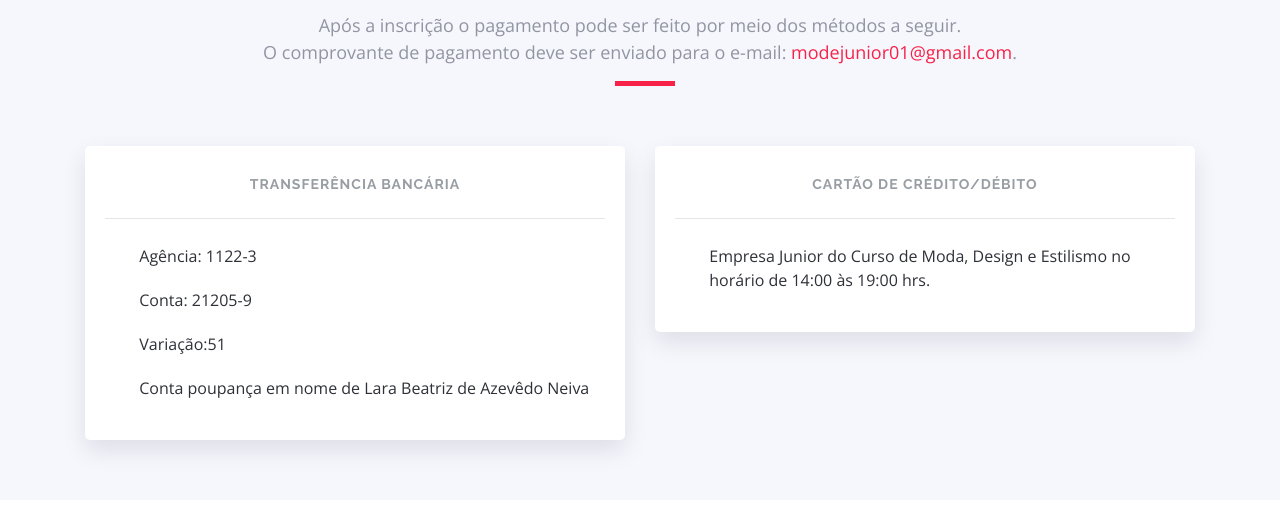
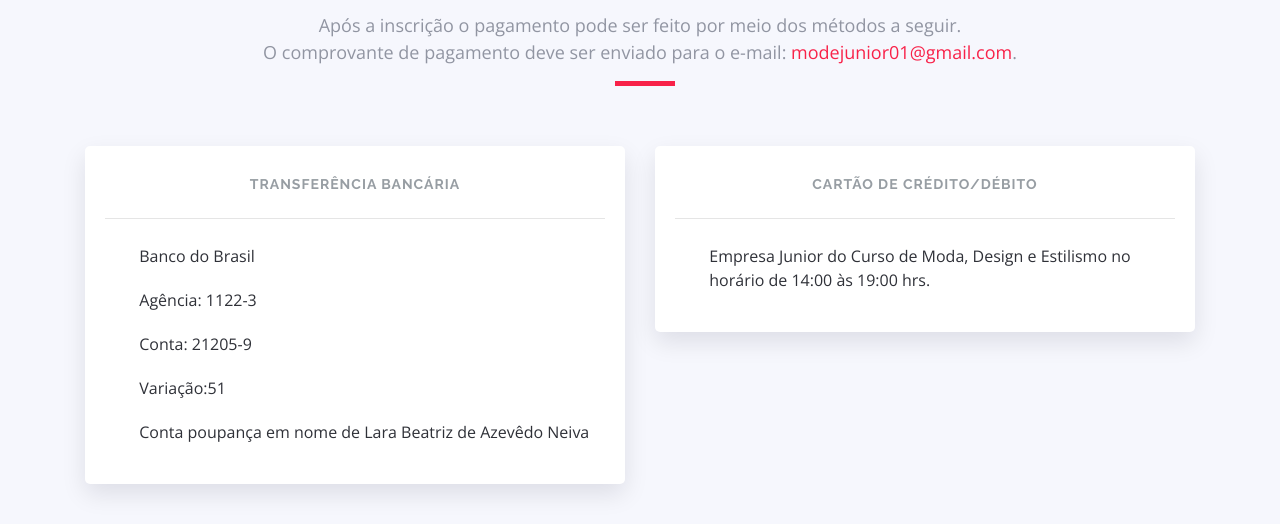
Before and after one commit to Francisco-Jair/site_eventos, a Django app: page / in a window 1280 px wide. Shown: the part 4529-5053 px from the top of the page. Run offline with Django 3.2, Linux system fonts and the light colour scheme; data that the repository does not hold is empty; some libraries are stand-ins or nearby versions.

Commit message:
Adiciona informações de transferência bancária

```diff
--- a/core/templates/index.html
+++ b/core/templates/index.html
@@ -602,6 +602,7 @@
                 <h5 class="card-title text-muted text-uppercase text-center">Transferência Bancária</h5>
                 <hr>
                 <ul class="fa-ul">
+                  <li>Banco do Brasil</li>
                   <li>Agência: 1122-3</li>
                   <li>Conta: 21205-9</li>
                   <li>Variação:51</li>
```
